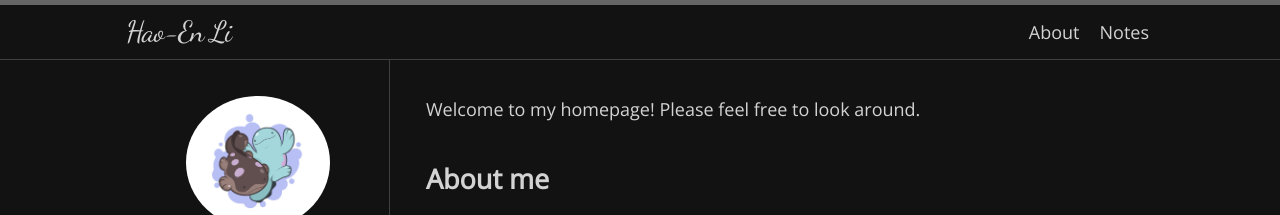
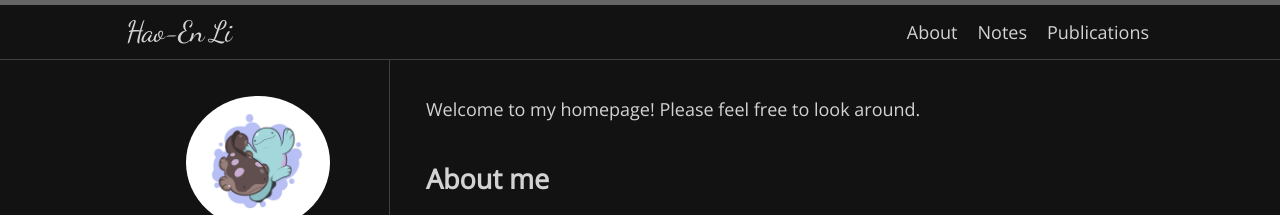
Before and after one commit to haoen2021/haoen2021.github.io, a Jekyll site: the page built from index.md, in a window 1280 px wide. Shown: the top 215 px of the page. Built offline with Jekyll 4.4.1, drawn with Linux system fonts in a browser that asks for light colours; nearby versions of some CDN libraries; some web fonts are replaced; our own code applies the rules of GitHub Pages for plain Markdown files; the list of posts is cut into pages by our own code.

Commit message:
Update navigation.yml

```diff
--- a/_data/navigation.yml
+++ b/_data/navigation.yml
@@ -2,6 +2,8 @@
   url: /about/
 - title: Notes
   url: /docs/
+- title: Publications
+  url: /pubs/
 #- title: Years
 #  url: /years/
 #- title: Categories
```
